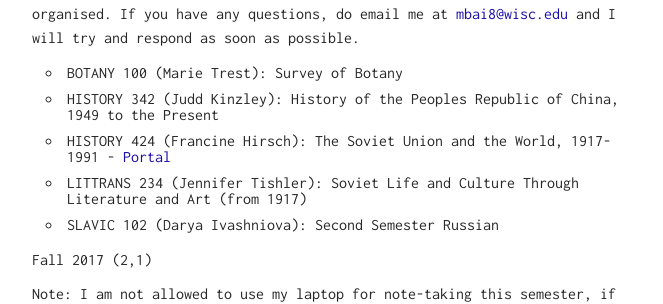
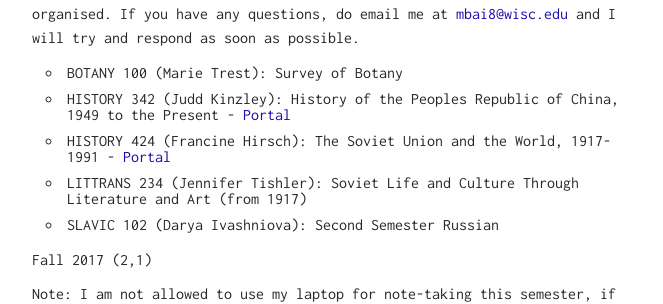
Before and after one commit to MingcongBai/MingcongBai.github.io, a Jekyll site: the page built from resources/index.md, in a window 1280 px wide. Shown: the part 362-666 px from the top of the page, without its empty margins (308-971 px from the left). Built offline with Jekyll 4.4.1, drawn with Linux system fonts in a browser that asks for light colours; our own code applies the rules of GitHub Pages for plain Markdown files.

Commit message:
Update index.md

```diff
--- a/resources/index.md
+++ b/resources/index.md
@@ -12,7 +12,7 @@ I figured that I should share my class notes (University of Wisconsin - Madison)
 Starting from this semester I will attempt to transcribe all my hand-written notes to Markdown documents, similar to what was done in the first year. There may be delays, and please note that these notes are only transcribed to ease the search and reference process - they might not seem organised. If you have any questions, do email me at [mbai8@wisc.edu](mailto:mbai8@wisc.edu) and I will try and respond as soon as possible.
 
 - BOTANY 100 (Marie Trest): Survey of Botany
-- HISTORY 342 (Judd Kinzley): History of the Peoples Republic of China, 1949 to the Present
+- HISTORY 342 (Judd Kinzley): History of the Peoples Republic of China, 1949 to the Present - [Portal](https://github.com/MingcongBai/history342-notes)
 - HISTORY 424 (Francine Hirsch): The Soviet Union and the World, 1917-1991 - [Portal](https://github.com/MingcongBai/history424-notes)
 - LITTRANS 234 (Jennifer Tishler): Soviet Life and Culture Through Literature and Art (from 1917)
 - SLAVIC 102 (Darya Ivashniova): Second Semester Russian
```
